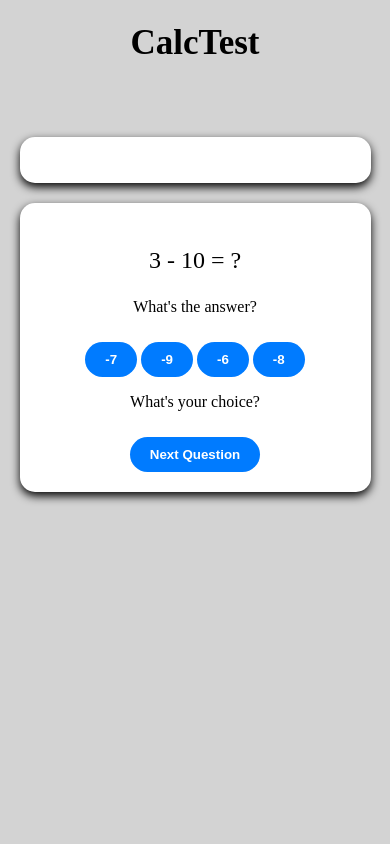
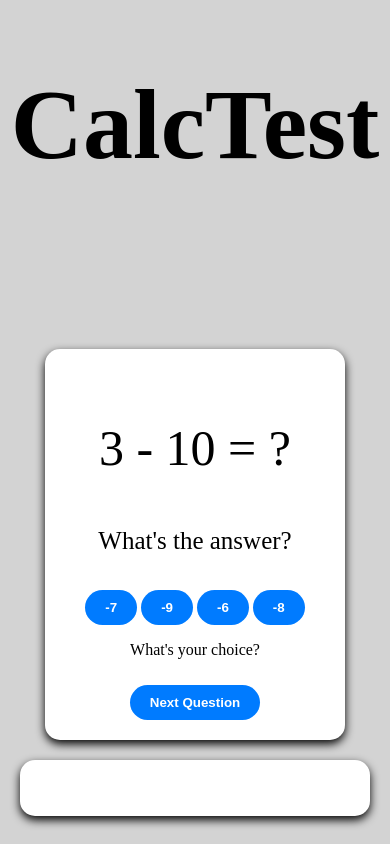
Before and after one commit to AgustinNegreira/CalcTestWeb, a plain HTML site: page index.html in a window 390 px wide. Drawn offline with Linux system fonts and the light colour scheme.

Commit message:
fix responsive design

```diff
--- a/style.css
+++ b/style.css
@@ -19,40 +19,35 @@ h1 {
 }
 
 #container {
-    position: relative;
-    width: 100%;
-    height: 100vh;
     display: flex;
+    flex-direction: row;
+    flex-wrap: wrap;
     justify-content: center;
     align-items: flex-start;
-    padding-top: 100px;
+    gap: 20px;
+    padding: 100px 20px 20px;
     box-sizing: border-box;
 }
 
 
-#question-container {
-    width: 300px;
-    padding: 20px;
-    padding-top: 20px;
+#question-container, #history {
     background-color: white;
     border-radius: 15px;
     box-shadow: 0 4px 10px black;
-    text-align: center;
+    padding: 20px;
     box-sizing: border-box;
 }
 
+#question-container {
+    order: 1;
+    width: 300px;
+    text-align: center;
+}
 
 #history {
-    position: absolute;
-    top: 100px;
-    right: 150px;
+    order: 2;
     width: 400px;
-    background-color: white;
-    text-align: center;
-    border-radius: 15px;
-    box-shadow: 0 4px 10px black;
-    padding: 15px;
-    box-sizing: border-box;
+    text-align: left;
 }
 
 button {
@@ -82,54 +77,3 @@ button#next {
     transition: background-color 0.3s ease;
     margin: 50px;
 }
-
-@media (max-width: 768px) {
-    h1 {
-        font-size: 50px;
-    }
-
-    #question-text {
-        font-size: 30px;
-    }
-
-    #what-the-answer-text {
-        font-size: 18px;
-    }
-
-    #container {
-        flex-direction: column;
-        align-items: center;
-        padding-top: 50px;
-        height: auto;
-    }
-
-    #question-container {
-        width: 90%;
-        margin-bottom: 20px;
-    }
-
-    #history {
-        position: static;
-        width: 90%;
-        margin-bottom: 20px;
-    }
-
-    button#next {
-        margin: 20px auto;
-        display: block;
-    }
-}
-
-@media (max-width: 480px) {
-    h1 {
-        font-size: 35px;
-    }
-
-    #question-text {
-        font-size: 24px;
-    }
-
-    #what-the-answer-text {
-        font-size: 16px;
-    }
-}
```
